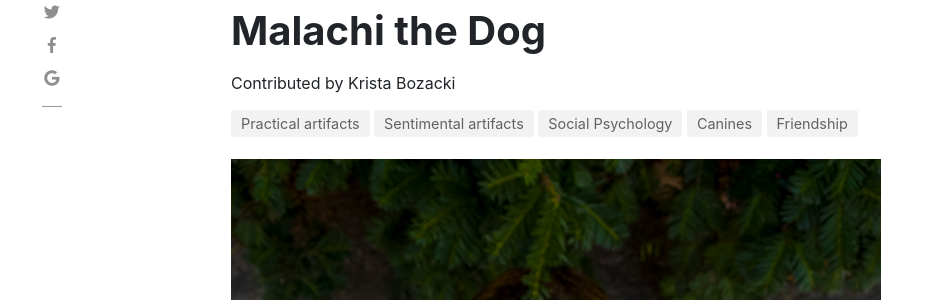
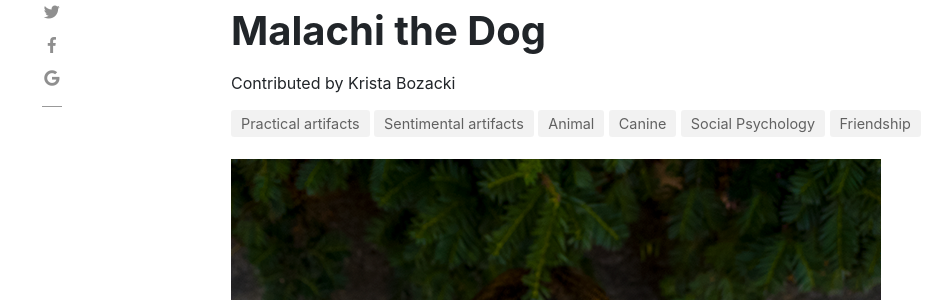
Before and after one commit to H301HistoryHarvest/H301HistoryHarvest, a Jekyll site: the page built from _items/2019-10-03-0007.md, in a window 1280 px wide and 900 px high. Shown: the part 202-502 px from the top of the window, without its empty margins (54-1006 px from the left). Built offline with Jekyll 4.4.1, drawn with Linux system fonts in a browser that asks for light colours; nearby versions of some CDN libraries; comment, search, counter and statistics services are not loaded.

Commit message:
Update 2019-10-03-0007.md

```diff
--- a/_items/2019-10-03-0007.md
+++ b/_items/2019-10-03-0007.md
@@ -11,7 +11,7 @@ itemdate: ca. 2019
 itemtype: Animal
 shortdesc: A brown and black two-year-old boston terrior / beagle mix
 categories: [ Sentimental,Practical ]
-tags: [ Social Psychology, Canines, Friendship, ]
+tags: [ Animal, Canine, Social Psychology, Friendship, ]
 ---
 
 ## About This Item
```
